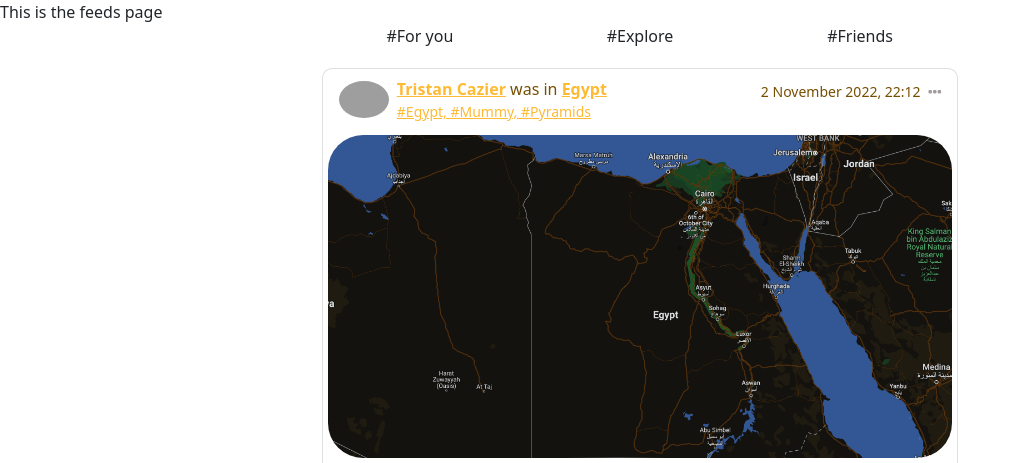
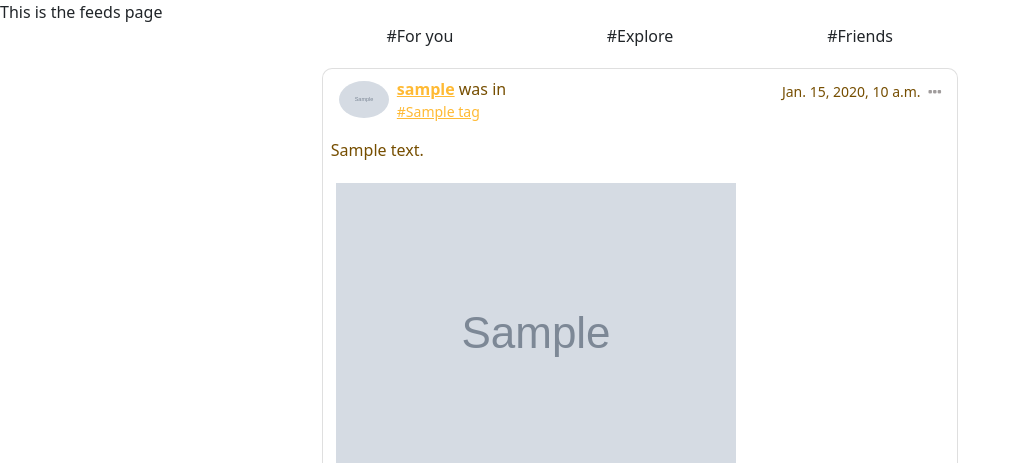
Before and after one commit to yishyu/Werubin, a Django app: template feeds/templates/feeds/feed.html in a window 1280 px wide. Shown: the top 463 px of the page, without its empty margins (0-1021 px from the left). Run offline with Django 4.2, Linux system fonts and the light colour scheme; the template is opened without the code that fills it: most values are stand-ins (such as "Sample title", 1, 10 or a date in 2020); grey boxes marked "Sample" are stand-in pictures; some libraries are stand-ins or nearby versions; grey boxes are pictures that could not be loaded.

Commit message:
[Upd] Link backend frontend

```diff
--- a/feeds/templates/feeds/feed.html
+++ b/feeds/templates/feeds/feed.html
@@ -33,15 +33,11 @@ This is the feeds page
                 <div class="explore col-4 text-center">#Explore</div>
                 <div class="friends col-4 text-center">#Friends</div>
             </div>
-            <div class="post-li">
-                {% include 'posts/post.html' with username="Tristan Cazier" postID=1000 location="Egypt" hashtags="#Egypt, #Mummy, #Pyramids" profilepicture="https://cdn.discordapp.com/avatars/238355399634321408/a_0deed0f2ae15f2c36417675403066ddf.gif?size=1024" picturelink="https://i.pinimg.com/736x/90/6f/99/906f99062b11c79e64f30c4a6be37ba3.jpg" map="" posttext="Looking for mummies" numberofcomments=1 posttime="2 November 2022, 22:12"%}
-            </div>
-            <div class="post-li">
-                {% include 'posts/post.html' with username="Tristan Cazier" postID=1000 location="Egypt" hashtags="#Egypt, #Mummy, #Pyramids" profilepicture="https://cdn.discordapp.com/avatars/238355399634321408/a_0deed0f2ae15f2c36417675403066ddf.gif?size=1024" picturelink="https://i.pinimg.com/736x/90/6f/99/906f99062b11c79e64f30c4a6be37ba3.jpg" map="" posttext="Looking for mummies" numberofcomments=1 posttime="2 November 2022, 22:12"%}
-            </div>
-            <div class="post-li">
-                {% include 'posts/post.html' with username="Tristan Cazier" postID=1000 location="Egypt" hashtags="#Egypt, #Mummy, #Pyramids" profilepicture="https://cdn.discordapp.com/avatars/238355399634321408/a_0deed0f2ae15f2c36417675403066ddf.gif?size=1024" picturelink="https://i.pinimg.com/736x/90/6f/99/906f99062b11c79e64f30c4a6be37ba3.jpg" map="" posttext="Looking for mummies" numberofcomments=1 posttime="2 November 2022, 22:12"%}
-            </div>
+            {% for post in posts%}
+                <div class="post-li">
+                    {% include 'posts/post.html' with post=post%}
+                </div>
+            {%endfor%}
          </div>
     </div>
 </div>
--- a/feeds/templates/posts/comment.html
+++ b/feeds/templates/posts/comment.html
@@ -1,3 +1,4 @@
+{% load static %}
 {% comment %}
 Variables used:
 
@@ -7,14 +8,15 @@ Variables used:
 -commenttime
 
 {% endcomment %}
+    <div class="d-flex flex-row mb-2"> <img src="{{comment.author.profile_picture.url}}" width="40" class="rounded-image">
+        <div class="d-flex flex-column ml-2">
+            <span class="name"><a href="#"class="yellow-link"><u>{{comment.author.username}}</u></a></span>
+            <small class="comment-text yellow-darker-text">{{comment.content}}</small>
+            <div class="d-flex flex-row align-items-center status yellow-text">
+                <small><a href="#"class="yellow-link"><i class="bi bi-hand-thumbs-up-fill"></i> Like</a></small>
+                <small><a href="#"class="yellow-link"><i class="bi bi-chat-dots-fill"></i> Comment</a></small>
 
-<div class="d-flex flex-row mb-2"> <img src={{profilepicture}} width="40" class="rounded-image">
-    <div class="d-flex flex-column ml-2"> <span class="name yellow-text"><u>{{username}}</u></span> <small class="comment-text yellow-darker-text">{{commenttext}}</small>
-        <div class="d-flex flex-row align-items-center status yellow-text">
-            <small><i class="bi bi-hand-thumbs-up-fill"></i> Like</small>
-            <small><i class="bi bi-chat-dots-fill"></i> Comment</small>
-
-            <small class="yellow-darker-text">{{commenttime}}</small>
+                <small class="yellow-darker-text">{{comment.time_ago}}</small>
+            </div>
         </div>
     </div>
-</div>
--- a/feeds/templates/posts/post.html
+++ b/feeds/templates/posts/post.html
@@ -25,42 +25,66 @@ Variables used:
 {% endcomment %}
             <div class="card">
                 <div class="d-flex justify-content-between p-2 px-3">
-                    <div class="d-flex flex-row align-items-center"> <img src={{profilepicture}} width="50" class="rounded-circle">
+                    <div class="d-flex flex-row align-items-center"> <img src={{post.author.profile_picture.url}} width="50" class="rounded-circle">
                         <div class="d-flex flex-column ml-2">
                             <span class="yellow-darker-text">
-                                <b class="yellow-text"><u>{{username}}</u></b>
+                                <b><a href="#"class="yellow-link"><u>{{post.author.username}}</u></a></b>
                                 was in
-                                <b class="yellow-text"><u>{{location}}</u></b>
+                                {%comment%}
+                                TODO
+                                <b class="yellow-text"><u>{{post.location}}</u></b>
+                                {%endcomment%}
                             </span>
-                            <small class="yellow-text"><u>{{hashtags}}</u></small>
+                            {% for tag in post.tags.all %}
+                                <small><a href="#"class="yellow-link"><u>#{{tag}}</u></a></small>
+                            {% endfor %}
                         </div>
                     </div>
-                    <div class="d-flex flex-row mt-1 ellipsis"> <small class="mr-2 yellow-darker-text">{{posttime}}</small> <i class="fa fa-ellipsis-h"></i> </div>
+                    <div class="d-flex flex-row mt-1 ellipsis"> <small class="mr-2 yellow-darker-text">{{post.creation_date}}</small> <i class="fa fa-ellipsis-h"></i> </div>
                 </div>
+                {% comment %}
+                make a map and pin lat and lng on it
                 <img class="img-fluid location" src="{% static 'img/map.png' %}">
-                <img class="img-fluid post-picture" src={{picturelink}}>
+                {% endcomment %}
                 <div class="p-2">
-                    <p class="text-justify yellow-darker-text">{{posttext}}</p>
+                    <p class="text-justify yellow-darker-text">{{post.content}}</p>
+                    {%for picture in post.postimage_set.all%}
+                        <img class="img-fluid post-picture" src={{picture.image.url}}>
+                    {% endfor %}
                     <hr>
                     <div class="d-flex justify-content-between align-items-center yellow-text">
                         <div class="row media-buttons d-flex align-items-center text-center">
-                            <span class="col"><i class="bi bi-hand-thumbs-up-fill"></i> Like</span>
-                            <span class="col"><i class="bi bi-chat-dots-fill"></i> Comment</span>
-                            <span class="col"><i class="bi bi-cursor-fill"></i> Share</span>
+                            <span class="col"><a href="#"class="col yellow-link"><i class="bi bi-hand-thumbs-up-fill"></i> Like</span></a>
+                            <span class="col"><a class="col yellow-link" data-toggle="collapse" href="#collapseComment" role="button" aria-expanded="false" aria-controls="collapseComment"><i class="bi bi-chat-dots-fill"></i> Comment</span></a>
+                            <span class="col"><a href="#"class="col yellow-link"><i class="bi bi-cursor-fill"></i> Share</span></a>
                         </div>
                     </div>
                     <hr>
                     <div class="d-flex flex-row muted-color justify-content-end">
-                        <span class="yellow-darker-text">{{numberofcomments}} comment{% if numberofcomments > 1 %}s{% endif %}</span>
+                        <span class="yellow-darker-text">
+                    {%if post.comment_set.all.count > 0%}
+                        <a class="yellow-link" data-toggle="collapse" href="#collapseComment" role="button" aria-expanded="false" aria-controls="collapseComment">
+                            {{post.comment_set.all.count}} comment{% if post.comment_set.all.count > 1 %}s{% endif %}
+                        </a>
+                    {% else %}
+                        no comment
+                    {%endif %}
+                        </span>
                     </div>
+
                     <hr>
-                    <div class="comments">
+                    <div class="collapse" id="collapseComment">
 
-                        {% include 'posts/comment.html' with username="Yousri Taous" profilepicture="https://cdn.discordapp.com/avatars/122399590031818754/80bd30fb77e05088545f3acd24af15da.png?size=1024" commenttext="mec ^^" commenttime="8 min" %}
+                        {%for comment in post.comment_set.all %}
+                        <div class="comments">
 
-                        <div class="comment-input"> <input type="text" class="form-control">
-                            <div class="fonts"> <i class="fa fa-camera"></i> </div>
+                            {% include 'posts/comment.html' with comment=comment%}
+
+                            <div class="comment-input"> <input type="text" class="form-control">
+                                <div class="fonts"> <i class="fa fa-camera"></i> </div>
+                            </div>
                         </div>
+                        {% endfor %}
                     </div>
                 </div>
             </div>
--- a/feeds/templates/posts/singlepostpage.html
+++ b/feeds/templates/posts/singlepostpage.html
@@ -18,6 +18,6 @@
 
     This is the page for displaying a single post
 
-    {% include "posts/post.html" with username=username location=location postID=postID %}
+    {% include "posts/post.html" with post=post %}
 
 {% endblock %}
--- a/werubin/assets/css/main.css
+++ b/werubin/assets/css/main.css
@@ -13,3 +13,19 @@
 .yellow-bg{
     background:#FFBA34 !important
 }
+
+a{
+    text-decoration: None;
+}
+a:hover{
+    text-decoration: underline;
+}
+
+.yellow-link{
+    text-decoration: None;
+    color:#FFBA34;
+}
+
+.yellow-link:hover{
+    color:#e19600;
+}
```
Also changed, not shown: feeds/views.py (+14 -12 lines).
